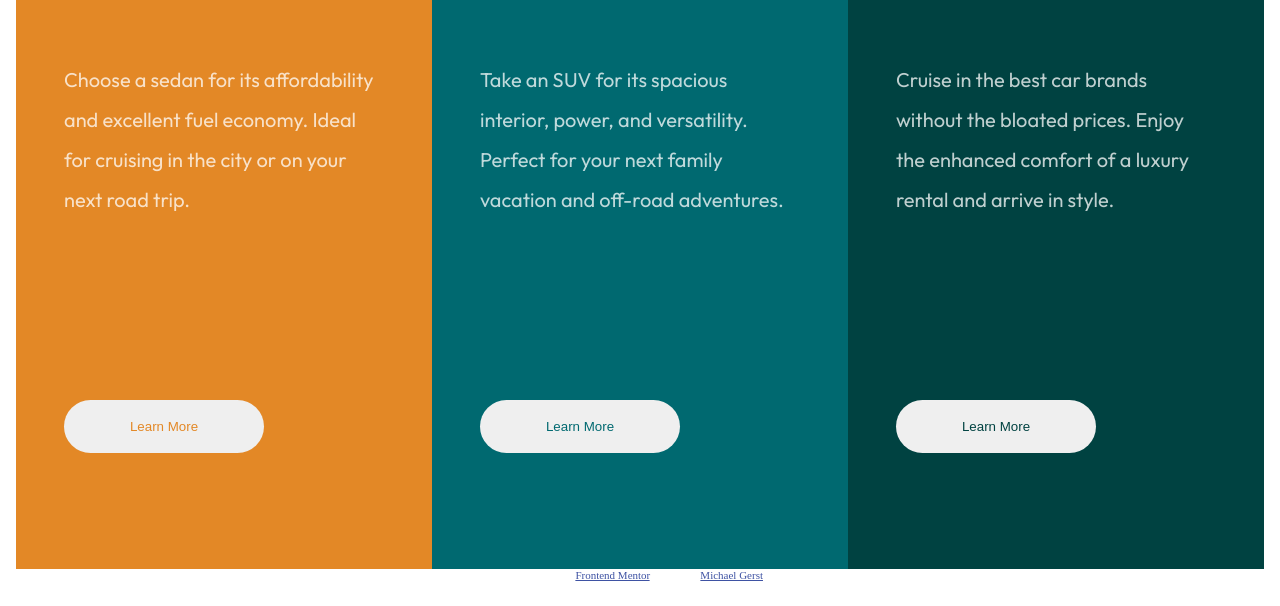
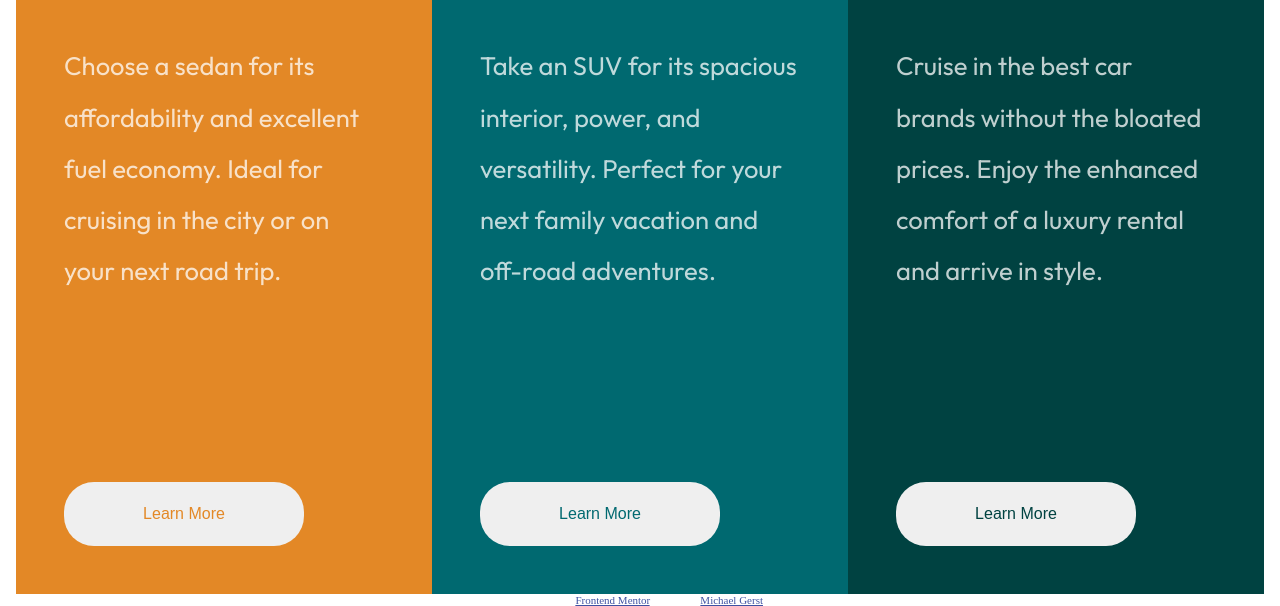
Before and after one commit to mikegerst/3ColumnFrontendMentor, a plain HTML site: page index.html in a window 1280 px wide. Shown: the part 219-825 px from the top of the page. Before the commit the page ends 800 px from the top, so only its background shows below. Drawn offline with Linux system fonts and the light colour scheme; a web font is replaced by a local one.

Commit message:
Adjust font sizes

```diff
--- a/index.html
+++ b/index.html
@@ -24,8 +24,6 @@
       margin: 0;
       padding: 0;
       color: hsla(0, 0%, 100%, 0.75);
-
-
     }
     img{
       height: 3em;
@@ -37,7 +35,7 @@
     }
     p{
       font-family: 'Outfit', sans-serif;
-      font-size: 20px;
+      font-size: 1.6em;
       line-height: 2em;
     }
     button{
@@ -46,6 +44,7 @@
       height: 4em;
       border-radius: 30px;
       color: hsl(31, 77%, 52%);
+      font-size: 1em
     }
 
     .cyan{
@@ -56,12 +55,9 @@
     }
     .container{
       max-width: 1440px;
-      height: 50em;
       display:flex;
       justify-content:center;
-      align-items:stretch;
-
-
+      border-radius: 30px;
     }
     .tab{
       display: flex;
@@ -85,9 +81,9 @@
   </style>
 </head>
 <body>
-  <div class="container">
+  <main class="container">
     <div class="tab one">
-      <img src="/images/icon-sedans.svg" alt="sedan" />
+      <img src="/images/icon-sedans.svg" alt="sedan"/>
       <h1>SEDANS</h1>
       <p>Choose a sedan for its affordability and excellent fuel economy. Ideal for cruising in the city
       or on your next road trip.</p>
@@ -95,7 +91,7 @@
       <button>Learn More</button>
   </div>
   <div class="tab two">
-    <img src="/images/icon-suvs.svg" alt="SUV" />
+    <img src="/images/icon-suvs.svg" alt="SUV"/>
    <h1> SUVs</h1>
     <p>Take an SUV for its spacious interior, power, and versatility. Perfect for your next family vacation
     and off-road adventures.
@@ -104,7 +100,7 @@
     <button class="cyan">Learn More</button>
   </div>
   <div class="tab three">
-    <img src="/images/icon-luxury.svg" alt="SUV" />
+    <img src="/images/icon-luxury.svg" alt="SUV"/>
 
     <h1>LUXURY</h1>
     <p>Cruise in the best car brands without the bloated prices. Enjoy the enhanced comfort of a luxury
@@ -112,10 +108,11 @@
     <div class="spacing"></div>
     <button class="darkcyan">Learn More</button>
   </div>
-  </div>
-  <div class="attribution">
-    Challenge by <a href="https://www.frontendmentor.io?ref=challenge" target="_blank">Frontend Mentor</a>.
-    Coded by <a href="#">Michael Gerst</a>.
-  </div>
+</main>
+
 </body>
+<footer class="attribution">
+  Challenge by <a href="https://www.frontendmentor.io?ref=challenge" target="_blank">Frontend Mentor</a>.
+  Coded by <a href="#">Michael Gerst</a>.
+</footer>
 </html>
```
